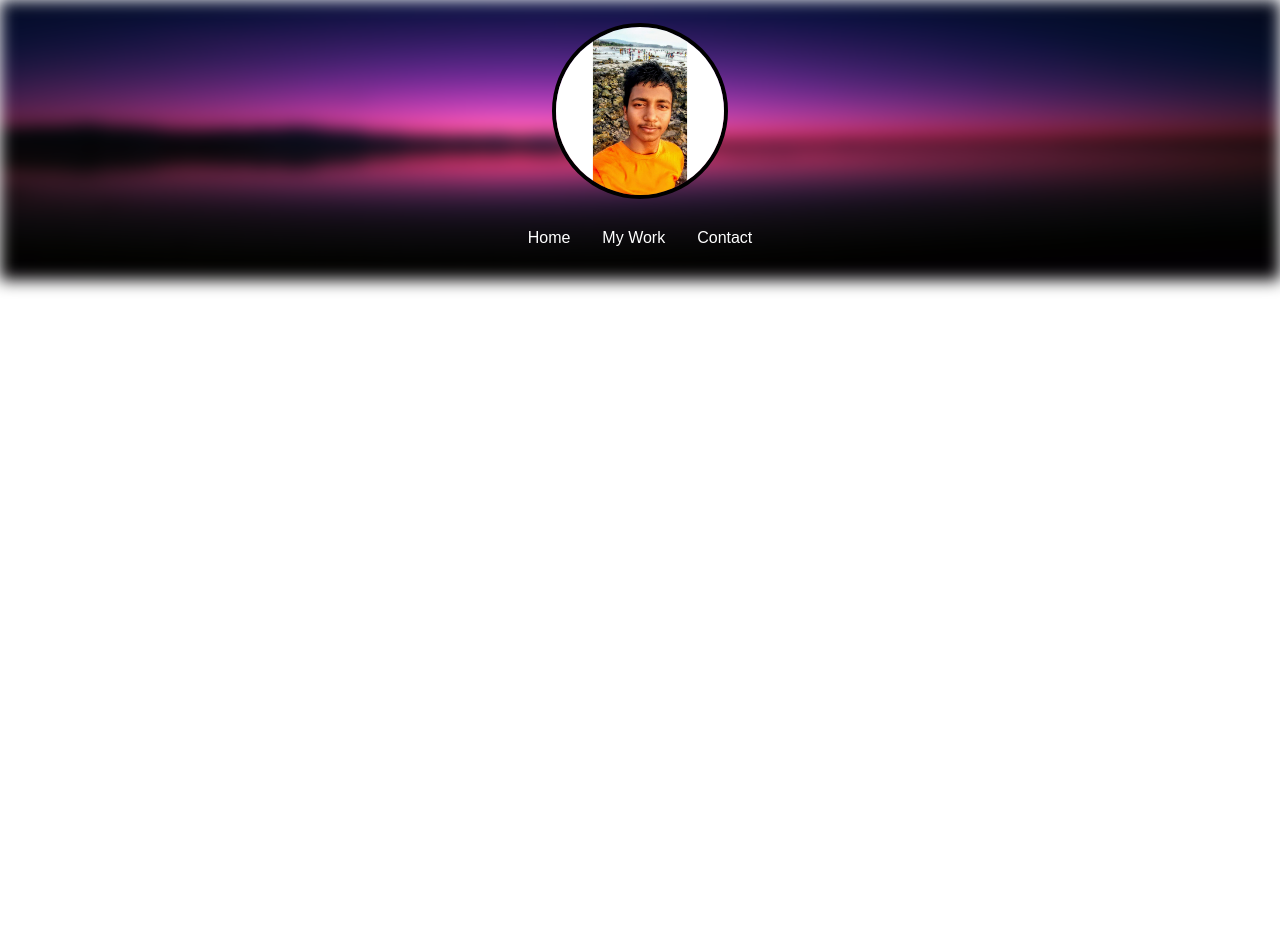
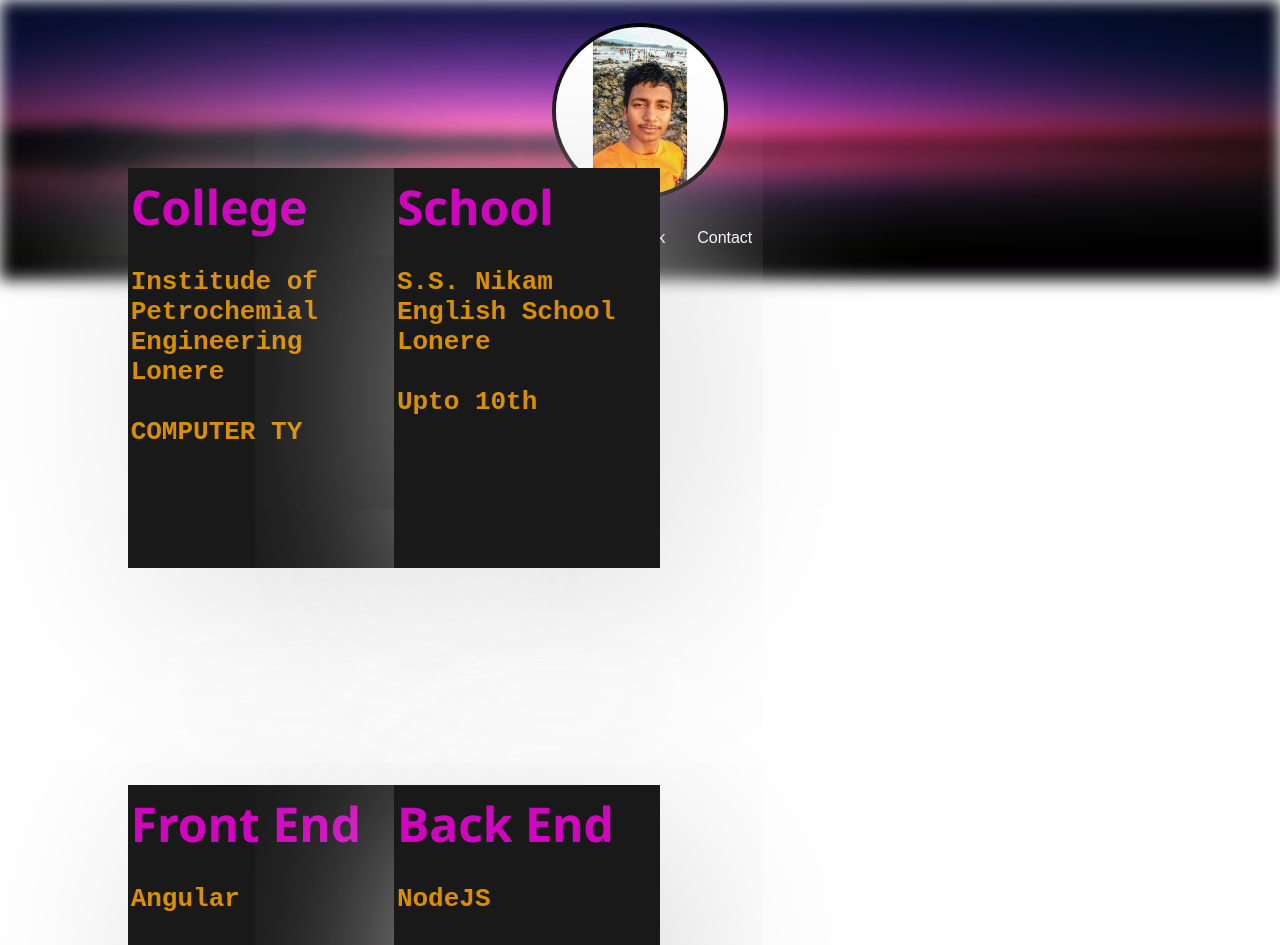
Before and after one commit to thisisommore/angular-portfolio, an Angular app: page /aboutMe in a window 1280 px wide. Before the commit this address led to /. Shown: the top 945 px of the page. Before the commit the page ends 800 px from the top, so only its background shows below. Built offline with nearby package versions, Linux system fonts and the light colour scheme.

Commit message:
Animations and New Component
- feat: Add slide animation between routes
- new: Introduce AboutMe Component

```diff
--- /dev/null
+++ b/src/app/about-me/about-me.component.css
@@ -0,0 +1,105 @@
+.about-me {
+    display: flex;
+    flex-direction: column;
+    margin-top: 60px;
+    width: 100%;
+}
+
+.main_detail_heading {
+    color: white;
+    margin-bottom: 50px;
+    margin-left: 10%;
+    font-family: Arial, Helvetica, sans-serif;
+    font-weight: 900;
+}
+
+.card_detail_heading {
+    /* color: rgb(248, 71, 233); */
+    color: rgba(255, 0, 234, 0.8);
+    margin: 6px 0 0 1%;
+    font-family: Segoe UI,Helvetica,Arial,sans-serif;
+    font-weight: 600;
+    font-size: xxx-large;
+}
+
+.cards_container {
+    float: left;
+    width: 80%;
+    margin-left: 10%;
+}
+
+.single_card {
+    position: relative;
+    margin: 0 0;
+    float: left;
+    color: transparent;
+    height: 400px;
+    width: 26%;
+    transition: 0.8s;
+}
+
+.inner_card {
+    background:  rgb(26, 25, 25); /*linear-gradient(145deg, #eeecec, #ffffff);*/
+    padding: 0;
+    /* border-radius: 1%; */
+    float: left;
+    height: 400px;
+    width: 100%;
+    box-shadow:  30px 30px 200px #dbdada;
+    transition: 0.8s;
+}
+
+.inner_card p{
+    font-family: monospace;
+    padding: 2px 1%;
+    font-size: xx-large;
+    color: rgba(255, 166, 0, 0.836);
+    font-weight: 600;
+}
+
+.year {
+    color: black;
+}
+
+.status_card {
+    position: absolute;
+    background:  rgb(102, 255, 0);
+    /* border-radius: 6%; */
+    /* border-radius: 2%; */
+    float: left;
+    height: 400px;
+    width: 100%;
+    transition: 0.4s;
+    z-index: -2;
+}
+
+.single_card:hover .status_card {
+    height: 428px;
+    margin-top: -38px;
+    /* margin-left: -2.5%; */
+    box-shadow:  -6px -6px 12px green,
+    30px 30px 40px green;
+}
+
+
+.single_card:hover {
+    margin-top: -10px;
+}
+
+
+.status_card h1{
+    font-size: xx-large;
+    margin: 0 1%;
+    color: white;
+    font-family: 'Segoe UI', Tahoma, Geneva, Verdana, sans-serif;
+    font-weight: 300;
+}
+
+@media only screen and (max-width: 900px)
+{
+    .single_card
+    {
+        width: 100%;
+        /* margin-bottom: 10px; */
+    }
+}
--- /dev/null
+++ b/src/app/about-me/about-me.component.html
@@ -0,0 +1,61 @@
+<div class="container">
+    <div  class="about-me">
+
+        <h1 class="main_detail_heading">Education</h1>
+        <div class="cards_container">
+            <div  class="single_card">
+                <div class="inner_card">
+                    <h1 class="card_detail_heading">College</h1>
+                    <p>Institude of Petrochemial Engineering Lonere</p>
+                    <p class="year">COMPUTER TY</p>
+                </div>
+                <div class="status_card">
+                    <h1>Current</h1>
+                </div>
+            </div>
+
+
+            <div  class="single_card">
+                <div  class="inner_card">
+                    <h1 class="card_detail_heading">School</h1>
+                    <p>S.S. Nikam English School Lonere</p>
+                    <p class="year">Upto 10th</p>
+                </div>
+                <div class="status_card">
+                    <h1>Completed on 2018</h1>
+                </div>
+            </div>
+        </div>
+        <h1 class="main_detail_heading" style="margin-top: 130px;">Code I have done</h1>
+        <div class="cards_container">
+            <div  class="single_card">
+                <div class="inner_card" style="height: 410px;">
+                    <h1 class="card_detail_heading">Front End</h1>
+                    <p>Angular</p>
+                    <p>Javascript</p>
+                    <p>Html</p>
+                    <p>Css</p>
+                </div>
+                <div class="status_card">
+                    <h1>New items soon</h1>
+                </div>
+            </div>
+
+
+            <div  class="single_card">
+                <div  class="inner_card" style="height: 410px;">
+                    <h1 class="card_detail_heading" >Back End</h1>
+                    <p>NodeJS</p>
+                    <p>C++</p>
+                    <p>C</p>
+                    <p>Java</p>
+                    <p>Python</p>
+                    <p>My Sql</p>
+                </div>
+                <div class="status_card">
+                    <h1>New items soon</h1>
+                </div>
+            </div>
+        </div>
+    </div>
+</div>
--- /dev/null
+++ b/src/app/about-me/about-me.component.ts
@@ -0,0 +1,20 @@
+import { Component, OnInit,ElementRef ,Renderer2, ViewChild} from '@angular/core';
+
+@Component({
+  selector: 'app-about-me',
+  templateUrl: './about-me.component.html',
+  styleUrls: ['./about-me.component.css']
+})
+export class AboutMeComponent implements OnInit {
+
+
+
+  constructor(private rederer: Renderer2) { }
+
+  ngOnInit(): void {
+  }
+
+
+
+
+}
--- a/src/app/app.component.html
+++ b/src/app/app.component.html
@@ -1,4 +1,7 @@
 <app-header></app-header>
-<div style="overflow: visible;">
-<router-outlet></router-outlet>
+<div [@routeAnimations]="o && o.activatedRouteData
+      && o.activatedRouteData['animation']">
+      <div style="overflow: visible;">
+            <router-outlet #o="outlet"></router-outlet>
+      </div>
 </div>
--- a/src/app/app.component.ts
+++ b/src/app/app.component.ts
@@ -1,9 +1,12 @@
-import { Component } from '@angular/core';
+import { Component , ChangeDetectionStrategy} from '@angular/core';
+import { slideInAnimation } from './route-animations'
 
 @Component({
   selector: 'app-root',
   templateUrl: './app.component.html',
-  styleUrls: ['./app.component.css']
+  styleUrls: ['./app.component.css'],
+  animations: [slideInAnimation],
+  changeDetection: ChangeDetectionStrategy.OnPush
 })
 export class AppComponent {
   title = 'app-portfolio';
--- /dev/null
+++ b/src/app/route-animations.ts
@@ -0,0 +1,80 @@
+import {
+    transition,
+    trigger,
+    query,
+    style,
+    animate,
+    group,
+    animateChild
+ } from '@angular/animations';export const slideInAnimation =
+        trigger('routeAnimations', [
+        transition('Home => *', [
+            query(':enter, :leave',
+                style({ position: 'fixed',  width: '100%' }),
+                { optional: true }),
+            group([
+                query(':enter', [
+                    style({ transform: 'translateX(100%) scale(0.5)',filter: 'blur(2px)' }),
+                    animate('0.8s ease-in-out',
+                    style({ transform: 'translateX(0%) ' }))
+                ], { optional: true }),
+                query(':leave', [
+                style({ transform: 'translateX(0%) ' }),
+                    animate('0.8s ease-in-out',
+                    style({ transform: 'translateX(-100%) scale(0.5)' }))
+                    ], { optional: true }),
+            ])
+        ]),
+        transition('Contact => *', [
+              query(':enter, :leave',
+                   style({ position: 'fixed', width: '100%' }),
+                   { optional: true }),
+                   group([
+                    query(':enter', [
+                        style({ transform: 'translateX(-100%) scale(0.5)',filter: 'blur(2px)' }),
+                        animate('0.8s ease-in-out',
+                        style({ transform: 'translateX(0%) ' }))
+                    ], { optional: true }),
+                    query(':leave', [
+                    style({ transform: 'translateX(0%) ' }),
+                        animate('0.8s ease-in-out',
+                        style({ transform: 'translateX(100%) scale(0.5)' }))
+                        ], { optional: true }),
+                ])
+         ]),
+
+         transition('About => Contact', [
+               query(':enter, :leave',
+                   style({ position: 'fixed', width: '100%' }),
+                   { optional: true }),
+                   group([
+                    query(':enter', [
+                        style({ transform: 'translateX(100%) scale(0.5)',filter: 'blur(2px)' }),
+                        animate('0.8s ease-in-out',
+                        style({ transform: 'translateX(0%) ' }))
+                    ], { optional: true }),
+                    query(':leave', [
+                    style({ transform: 'translateX(0%) ' }),
+                        animate('0.8s ease-in-out',
+                        style({ transform: 'translateX(-100%) scale(0.5)' }))
+                        ], { optional: true }),
+                ])
+         ]),
+         transition('About => Home', [
+               query(':enter, :leave',
+                   style({ position: 'fixed', width: '100%' }),
+                   { optional: true }),
+                   group([
+                    query(':enter', [
+                        style({ transform: 'translateX(-100%) scale(0.5)',filter: 'blur(2px)' }),
+                        animate('0.8s ease-in-out',
+                        style({ transform: 'translateX(0%) ' }))
+                    ], { optional: true }),
+                    query(':leave', [
+                    style({ transform: 'translateX(0%) ' }),
+                        animate('0.8s ease-in-out',
+                        style({ transform: 'translateX(100%) scale(0.5)' }))
+                        ], { optional: true }),
+                ])
+        ]),
+ ]);
```
Also changed, not shown: src/app/app-routing.module.ts (+6 -2 lines), src/app/app.module.ts (+6 -2 lines).
